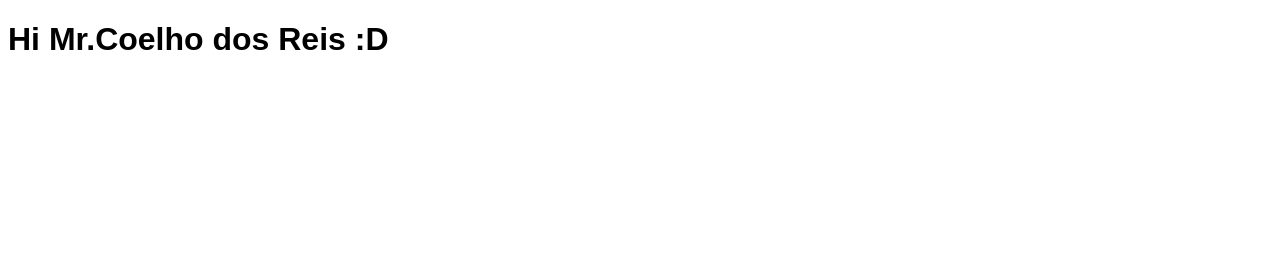
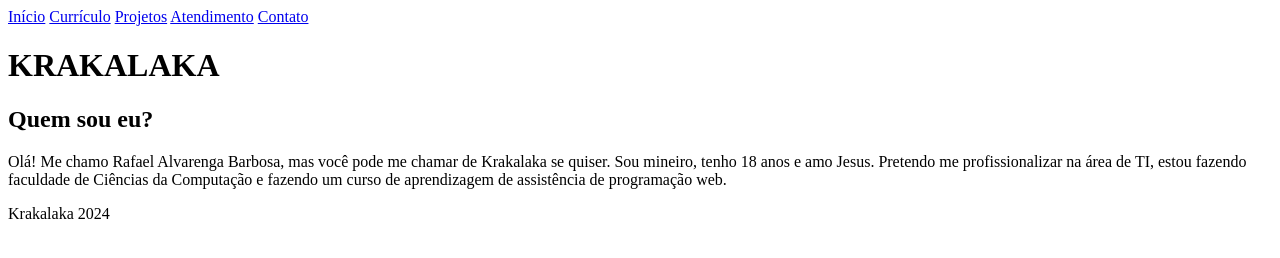
Before and after one commit to Krakalaka/Krakalaka.github.io, a plain HTML site: page index.html in a window 1280 px wide. Drawn offline with Linux system fonts and the light colour scheme.

Commit message:
Update index.html
Agora virou um site pessoal

```diff
--- a/index.html
+++ b/index.html
@@ -1,19 +1,38 @@
 <!DOCTYPE html>
-<html lang="en">
+<html lang="pt-br">
 
 <head>
+
     <meta charset="UTF-8">
     <meta name="viewport" content="width=device-width, initial-scale=1.0">
-    <title>First Official Page</title>
-    <style>
-        body {
-            font-family: sans-serif;
-        }
-    </style>
+    <title>Krakalaka - Sobre</title>
+
 </head>
 
 <body>
-    <h1>Hi Mr.Coelho dos Reis :D</h1>
+
+    <div id="cabecalho">
+        <a href="index.html">Início</a>
+        <a href="curriculo.html">Currículo</a>
+        <a href="projetos.html">Projetos</a>
+        <a href="politica_atendimento.html">Atendimento</a>
+        <a href="contato.html">Contato</a>
+    </div>
+
+    <div id="principal">
+        <div id="folha_de_rosto">
+            <h1>KRAKALAKA</h1>
+        </div>
+        <div id="conteudo">
+            <h2>Quem sou eu?</h2>
+            <p>Olá! Me chamo Rafael Alvarenga Barbosa, mas você pode me chamar de Krakalaka se quiser. Sou mineiro, tenho 18 anos e amo Jesus. Pretendo me profissionalizar na área de TI, estou fazendo faculdade de Ciências da Computação e fazendo um curso de aprendizagem de assistência de programação web.</p>
+        </div>
+    </div>
+
+    <div id="rodape">
+        Krakalaka 2024
+    </div>
+
 </body>
 
 </html>
```
